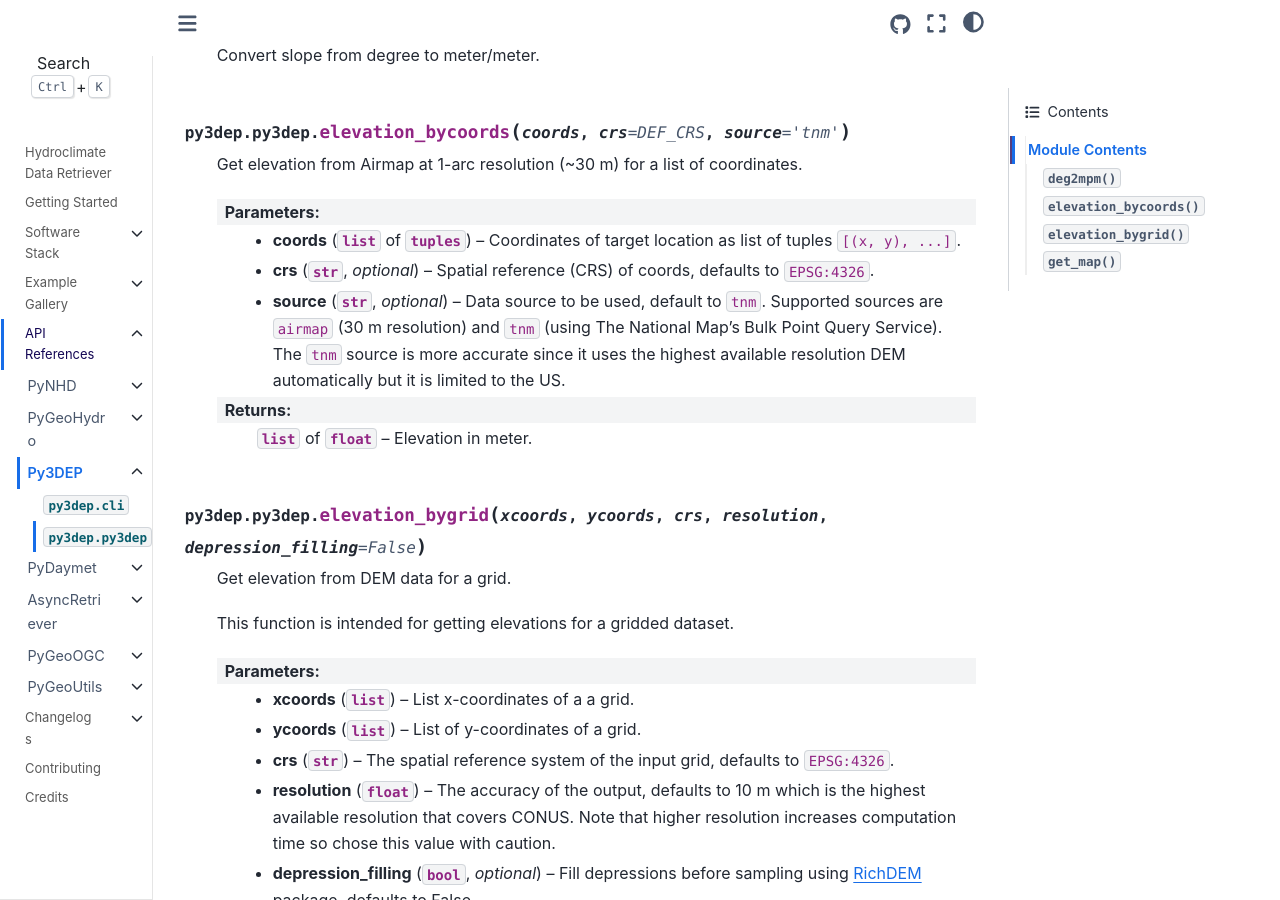
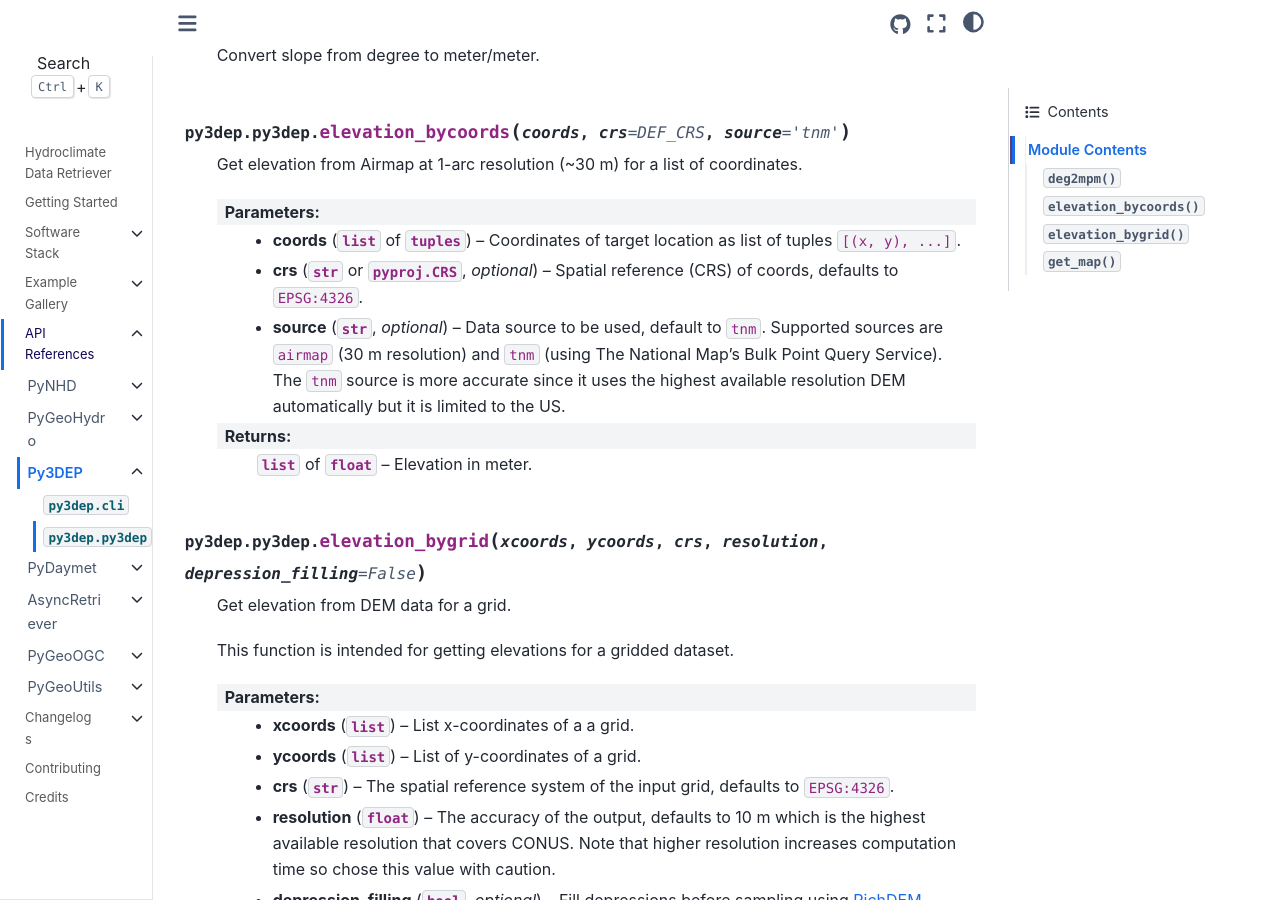
Before and after one commit to hyriver/hyriver.github.io, a Sphinx documentation site: the page built from docs/source/autoapi/py3dep/py3dep/index.rst, in a window 1280 px wide and 900 px high, scrolled down 381 px. Built offline with Sphinx 7.4.7 and the Sphinx Book theme 1.1.4, drawn with Linux system fonts in a browser that asks for light colours.

Commit message:
ENH: Update the APIs

```diff
--- a/docs/source/autoapi/py3dep/py3dep/index.rst
+++ b/docs/source/autoapi/py3dep/py3dep/index.rst
@@ -22,7 +22,7 @@ Module Contents
    Get elevation from Airmap at 1-arc resolution (~30 m) for a list of coordinates.
 
    :Parameters: * **coords** (:class:`list` of :class:`tuples`) -- Coordinates of target location as list of tuples ``[(x, y), ...]``.
-                * **crs** (:class:`str`, *optional*) -- Spatial reference (CRS) of coords, defaults to ``EPSG:4326``.
+                * **crs** (:class:`str` or :class:`pyproj.CRS`, *optional*) -- Spatial reference (CRS) of coords, defaults to ``EPSG:4326``.
                 * **source** (:class:`str`, *optional*) -- Data source to be used, default to ``tnm``. Supported sources are
                   ``airmap`` (30 m resolution) and ``tnm`` (using The National Map's Bulk Point
                   Query Service). The ``tnm`` source is more accurate since it uses the highest
--- a/docs/source/autoapi/pygeoutils/pygeoutils/index.rst
+++ b/docs/source/autoapi/pygeoutils/pygeoutils/index.rst
@@ -44,7 +44,7 @@ Module Contents
    :Parameters: * **ds** (:class:`xarray.Dataset` or :class:`xarray.DataArray`) -- The dataset(array) to be masked
                 * **ds_dims** (:class:`tuple`, *optional*) -- Names of the coordinames in the dataset, defaults to ``("y", "x")``.
 
-   :returns: :class:`affine.Affine`, :class:`int`, :class:`int` -- The affine transform, width, and height
+   :returns: :class:`rio.Affine`, :class:`int`, :class:`int` -- The affine transform, width, and height
 
 
 .. py:function:: gtiff2xarray(r_dict, geometry, geo_crs, ds_dims = None, driver = None, all_touched = False)
```
